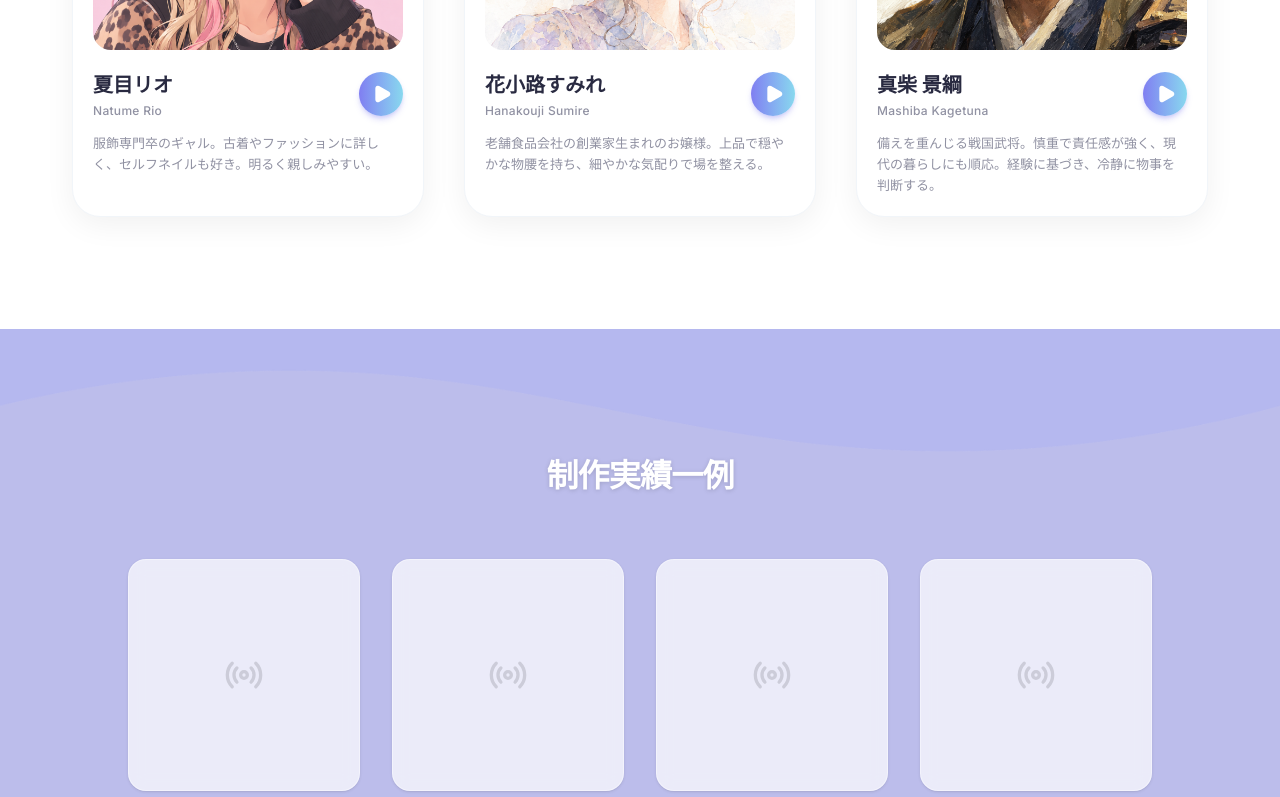
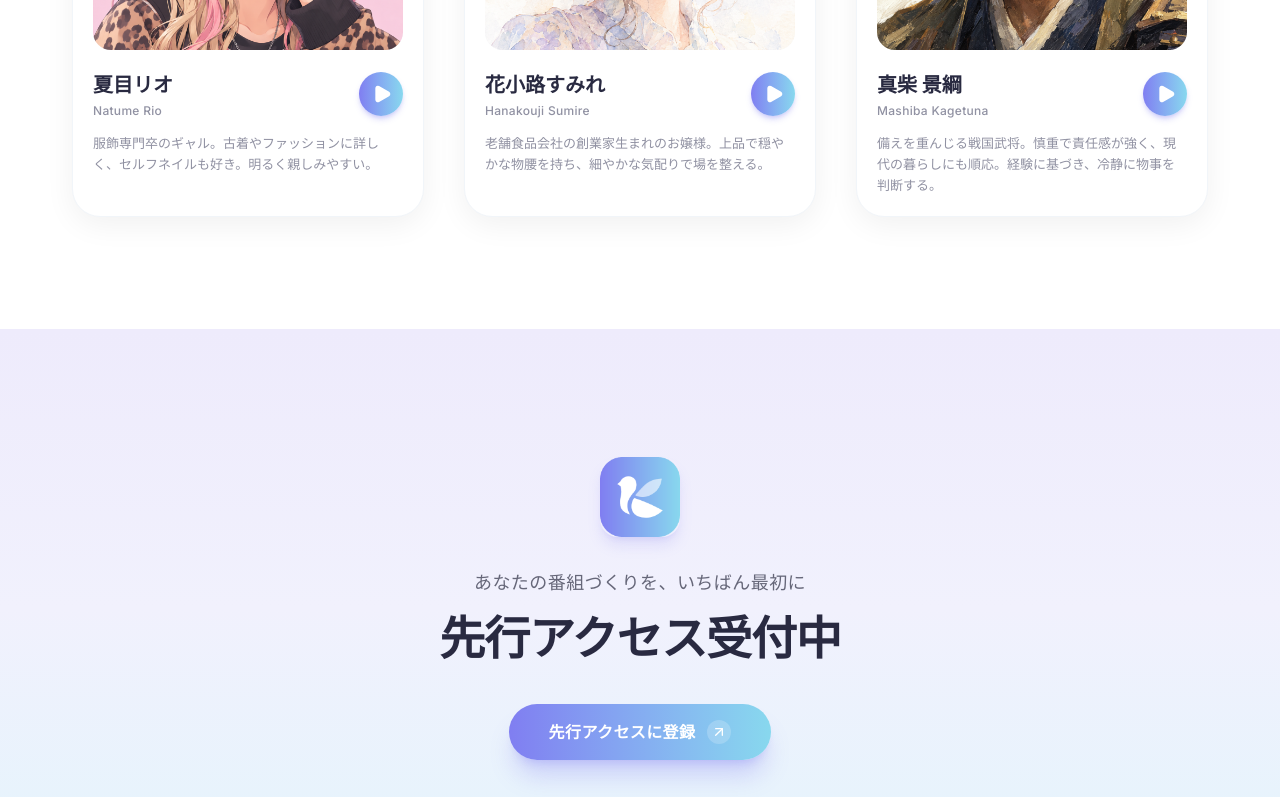
Before and after one commit to TransPods/transpods-lp, a Next.js app: page / in a window 1280 px wide. Shown: the part 2000-2797 px from the top of the page. Built offline with nearby package versions, Linux system fonts and the light colour scheme.

Commit message:
制作実績一例の非表示

```diff
--- a/src/app/page.tsx
+++ b/src/app/page.tsx
@@ -2,7 +2,6 @@ import { Header } from "@/components/sections/header";
 import { Hero } from "@/components/sections/hero";
 import { About } from "@/components/sections/about";
 import { Characters } from "@/components/sections/characters";
-import { Achievements } from "@/components/sections/achievements";
 import { Access } from "@/components/sections/access";
 import { Footer } from "@/components/sections/footer";
 
@@ -19,7 +18,6 @@ export default function Home() {
         <Hero />
         <About />
         <Characters />
-        <Achievements />
         <Access />
       </main>
       <Footer />
--- a/src/content/landing.ts
+++ b/src/content/landing.ts
@@ -32,7 +32,6 @@ export const landing = {
     links: [
       { label: "Kotorivaについて", href: "#about" },
       { label: "キャラクター", href: "#characters" },
-      { label: "制作実績一例", href: "#achievements" },
     ],
     cta: "先行アクセス",
   },
```
